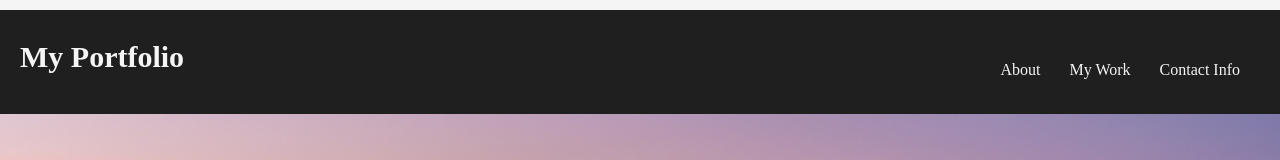
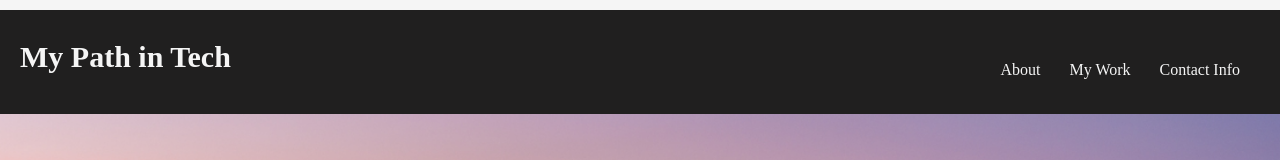
Before and after one commit to Clatimer97/Challenge2_Portfolio, a plain HTML site: page index.html in a window 1280 px wide. Shown: the top 160 px of the page. Drawn offline with Linux system fonts and the light colour scheme.

Commit message:
Renaming header element

```diff
--- a/index.html
+++ b/index.html
@@ -11,7 +11,7 @@
 
 <body>
   <header>
-    <h1>My Portfolio</h1>
+    <h1>My Path in Tech</h1>
       <nav>
         <ul>
           <li><a href="#About">About</a></li>
```
